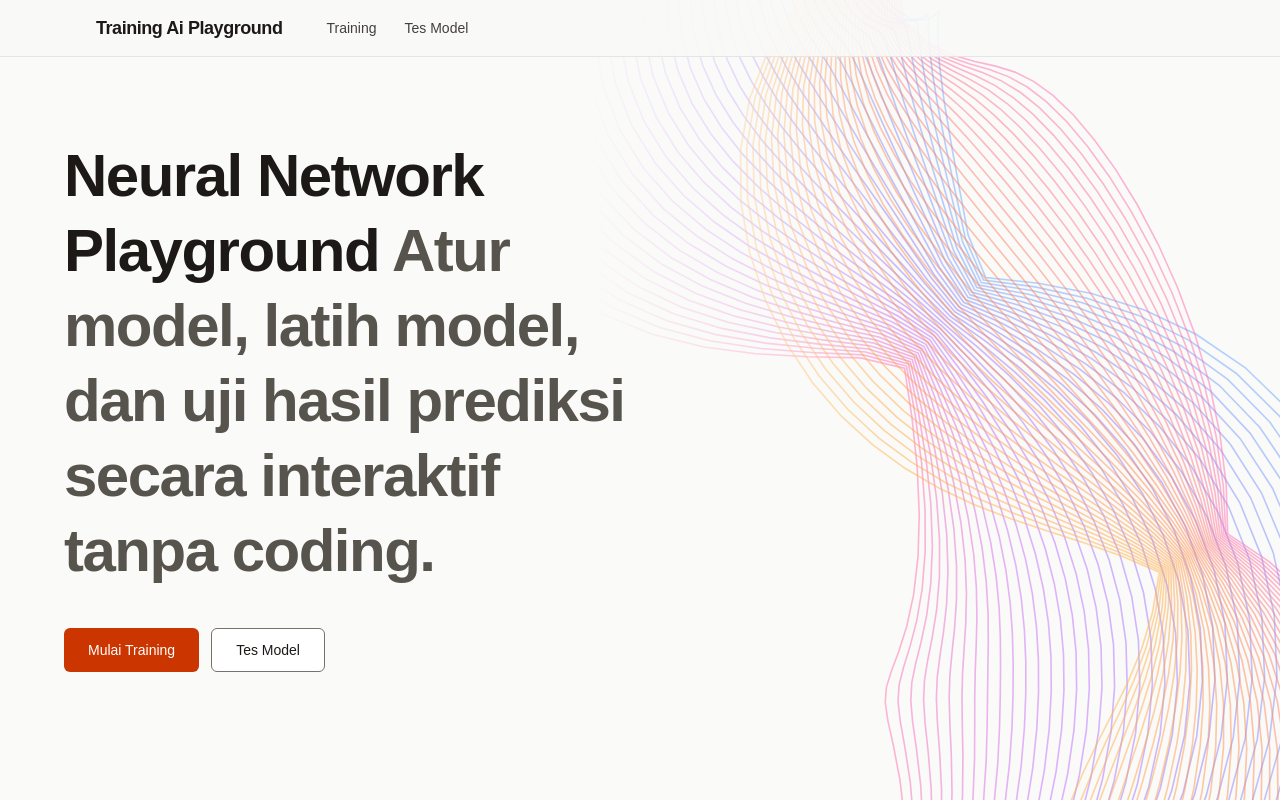
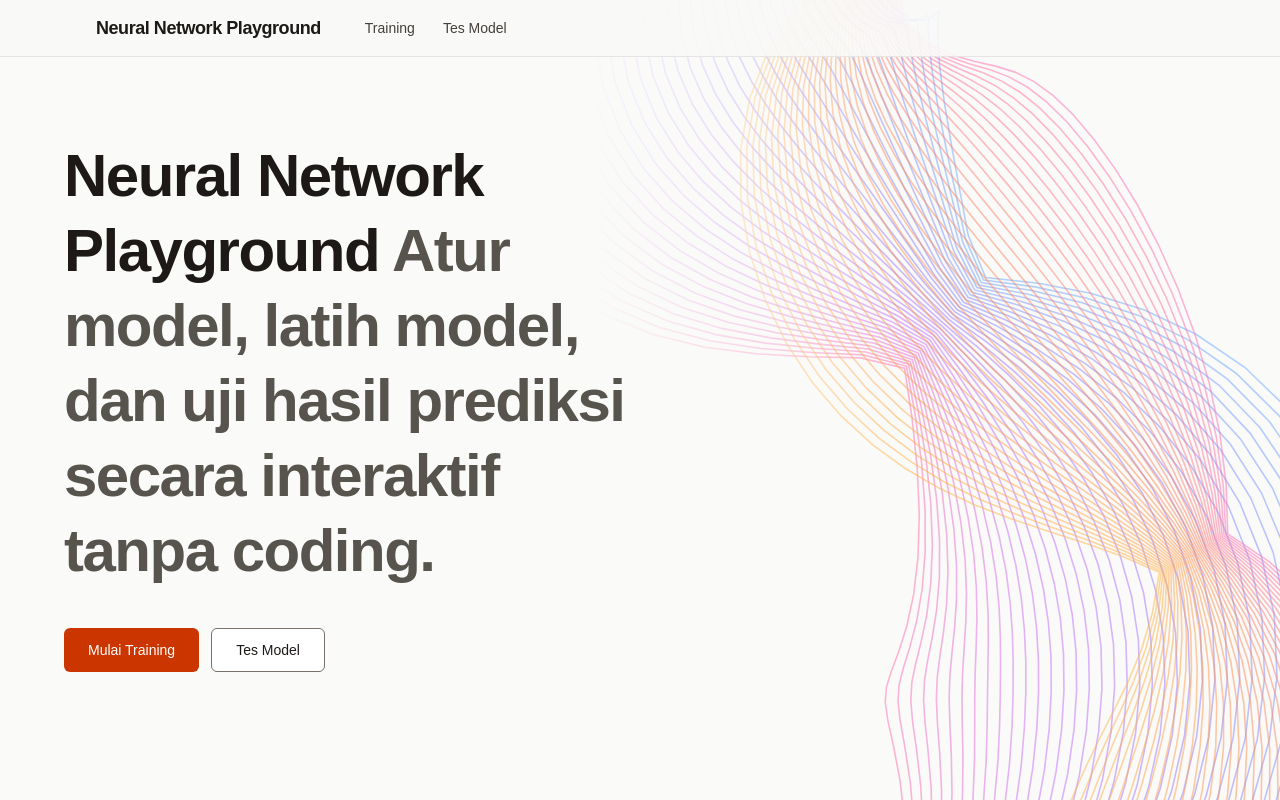
Before and after one commit to MuhRaihan001/training-ai, a Next.js app: page / in a window 1280 px wide. Built offline with nearby package versions, Linux system fonts and the light colour scheme.

Commit message:
Change web name to Neural Network playground

```diff
--- a/src/app/home/page.jsx
+++ b/src/app/home/page.jsx
@@ -3,7 +3,7 @@
 import React, { useEffect, useRef } from "react";
 import Link from "next/link";
 
-const APP_NAME = "Training Ai Playground";
+const APP_NAME = "Neural Network Playground";
 
 const NAV_LINKS = [
     { href: "/training", label: "Training" },
--- a/src/app/layout.js
+++ b/src/app/layout.js
@@ -12,7 +12,7 @@ const geistMono = Geist_Mono({
 });
 
 export const metadata = {
-  title: "Training Ai Playground",
+  title: "Neural Network Playground",
   description: "Melatih model tanpa coding (Tensorflow)",
 };
 
```
